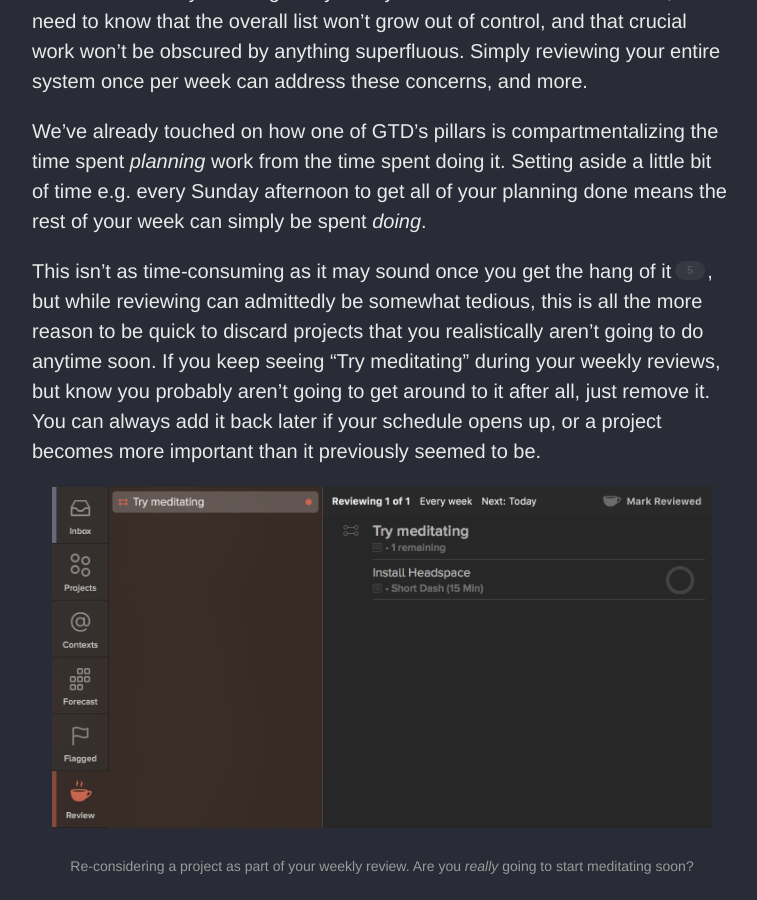
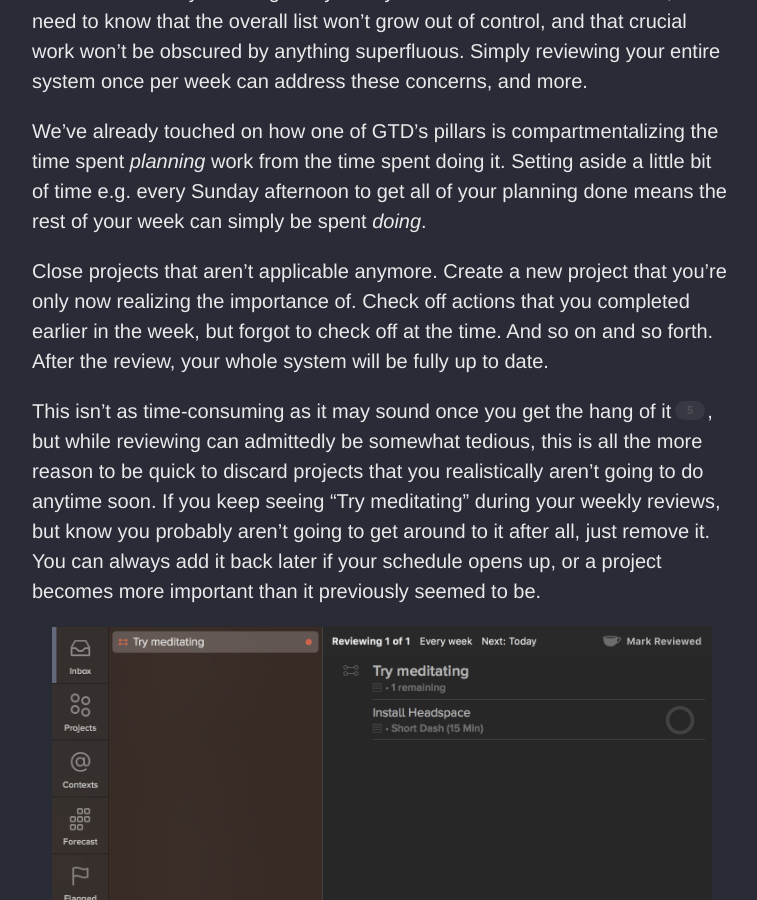
Before and after one commit to irace/irace.github.com, a Jekyll site: the page built from _posts/2017-05-28-gtd.md, in a window 1280 px wide and 900 px high, scrolled down 5812 px. Shown: the whole window, without its empty margins (258-1015 px from the left). Built offline with Jekyll 4.4.1, drawn with Linux system fonts in a browser that asks for light colours.

Commit message:
Add another paragraph to the review section

```diff
--- a/_posts/2017-05-28-gtd.md
+++ b/_posts/2017-05-28-gtd.md
@@ -80,6 +80,8 @@ To achieve a [“mind like water,”](http://gettingthingsdone.com/newsletters/a
 
 We’ve already touched on how one of GTD’s pillars is compartmentalizing the time spent *planning* work from the time spent doing it. Setting aside a little bit of time e.g. every Sunday afternoon to get all of your planning done means the rest of your week can simply be spent *doing*.
 
+Close projects that aren’t applicable anymore. Create a new project that you’re only now realizing the importance of. Check off actions that you completed earlier in the week, but forgot to check off at the time. And so on and so forth. After the review, your whole system will be fully up to date.
+
 This isn’t as time-consuming as it may sound once you get the hang of it[^5], but while reviewing can admittedly be somewhat tedious, this is all the more reason to be quick to discard projects that you realistically aren’t going to do anytime soon. If you keep seeing “Try meditating” during your weekly reviews, but know you probably aren’t going to get around to it after all, just remove it. You can always add it back later if your schedule opens up, or a project becomes more important than it previously seemed to be.
 
 <figure>
```
